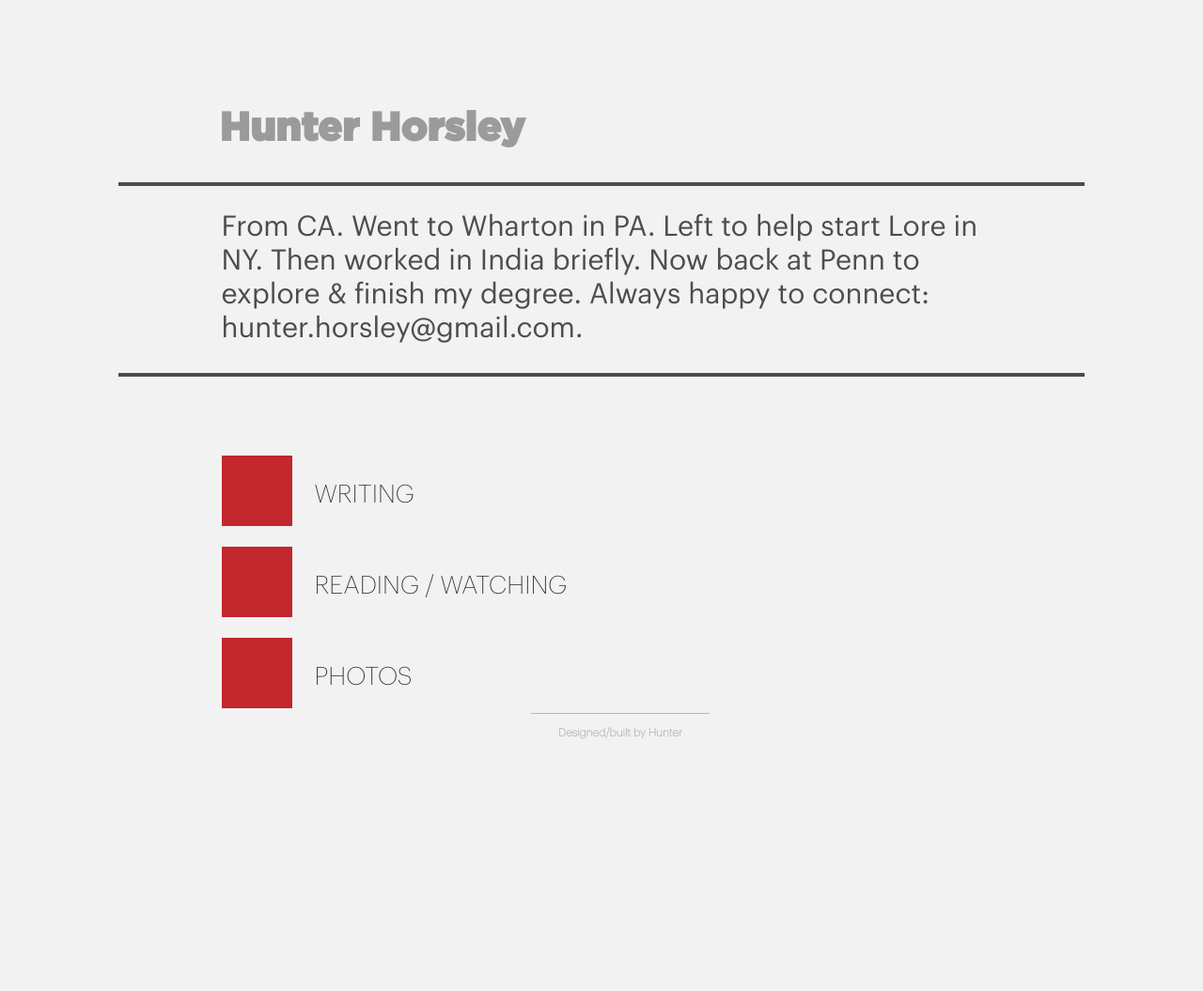
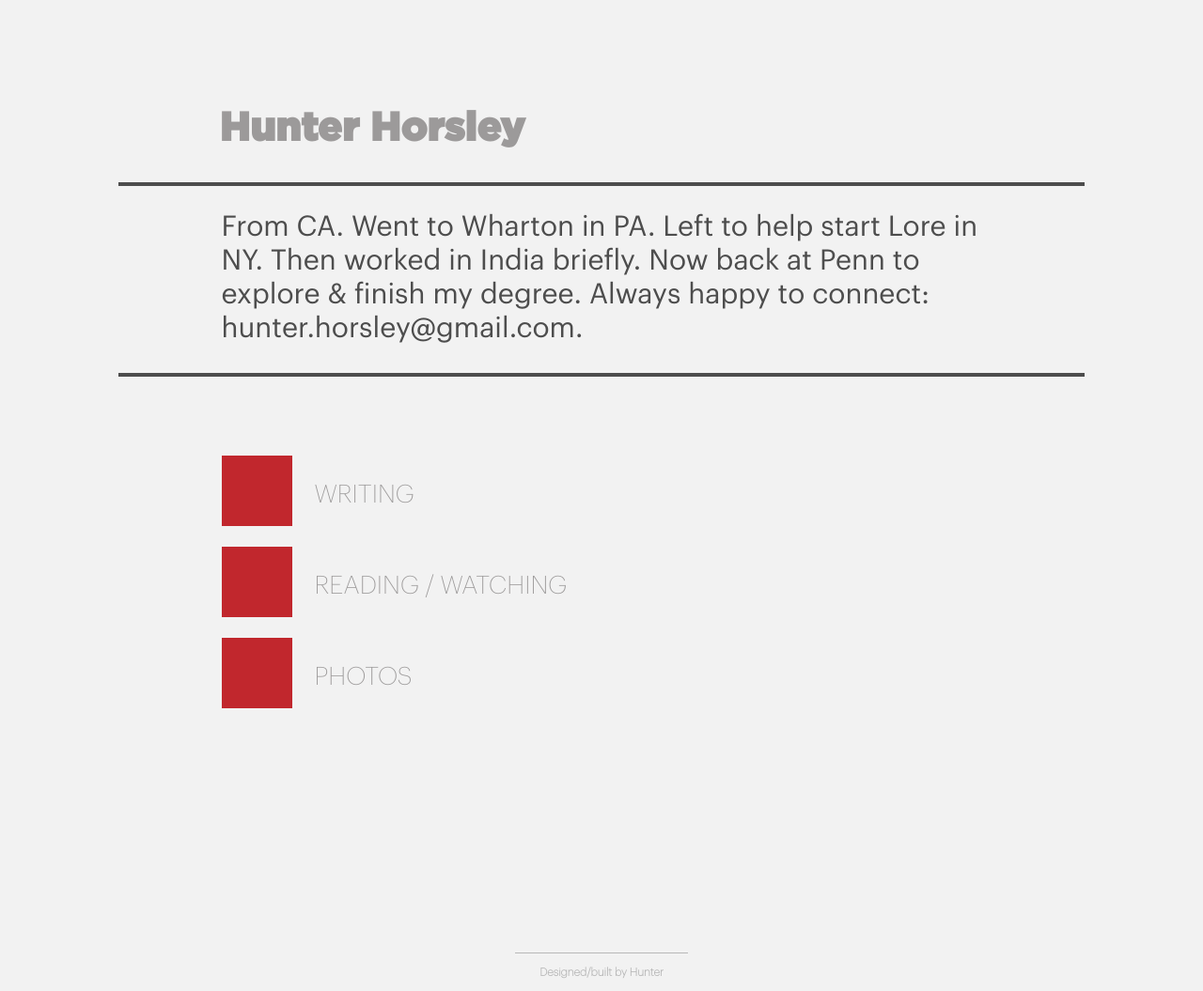
Before and after one commit to HHorsley/hh_blog, a PHP site: page / in a window 1280 px wide. Shown: the whole page at 94% size. Before the commit the page ends 786 px from the top, so only its background shows below. Run offline with PHP 8.4, Linux system fonts and the light colour scheme.

Commit message:
added links, tamed footer

```diff
--- a/home.html
+++ b/home.html
@@ -23,16 +23,22 @@
 				<nav>
 					<ul>
 						<li>
+							<a href="http://hunterhorsley.tumblr.com">
 								<div class="block"></div>
 								<h2>Writing</h2>
+							</a>
 						</li>
 						<li>
+							<a href="#">
 								<div class="block"></div>
 								<h2>Reading / Watching</h2>
+							</a>
 						</li>
 						<li>
+							<a href="http://500px.com/hunterhorsley">
 								<div class="block"></div>
 								<h2>Photos</h2>
+							</a>
 						</li>
 						<!-- <li>
 							<div class="block"></div>
--- a/main.css
+++ b/main.css
@@ -23,7 +23,7 @@
 #container {
 	display:block;
 	clear:both;
-	min-width: 510px;
+	min-width: 800px;
 	min-height: 850px;
 
 }
@@ -72,18 +72,24 @@ p {
 }
 
 
-nav>ul>li>h2 {
+nav>ul>li>a>h2 {
  	display: inline;
  	margin-left: 20px;
  	text-transform: uppercase;
  	font-weight: 200;
  	font-size: 20pt;
  	vertical-align:	25px;
+ 	text-decoration: none;
+ 	color: #9C9A9A;
 }
 
 nav>ul>li:hover h2 {
 	color: #86171A;
 	font-weight: 800;
+}
+
+a:hover {
+	text-decoration: none;
 }
 
 nav>ul>li:hover .block {
@@ -103,11 +109,12 @@ li {
 
 footer {
 	display: block;
-	position: absolute;
 	bottom: 0;
 	color: #B8B8B8;
 	text-align: center;
 	clear: both;
+	margin-top: 250px;
+	min-width: 175px;
 }
 
 footer div {
```
Lines whose indentation alone changed are shown as unchanged.
